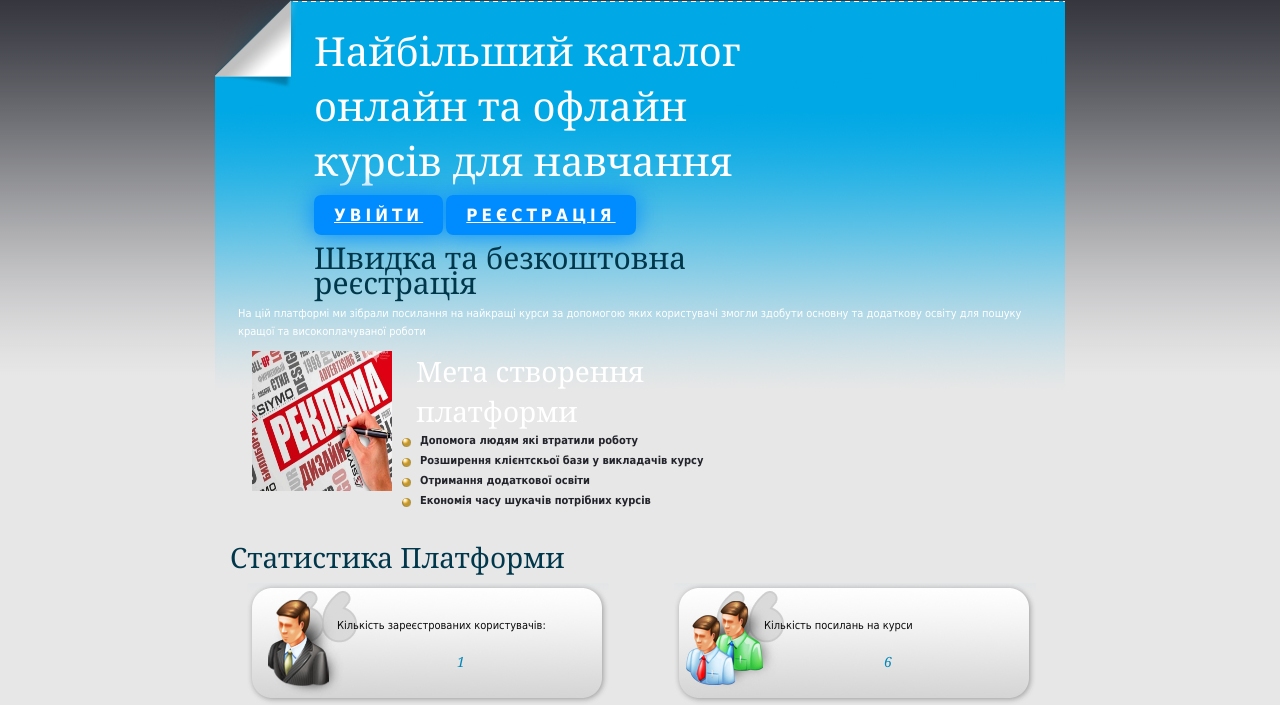
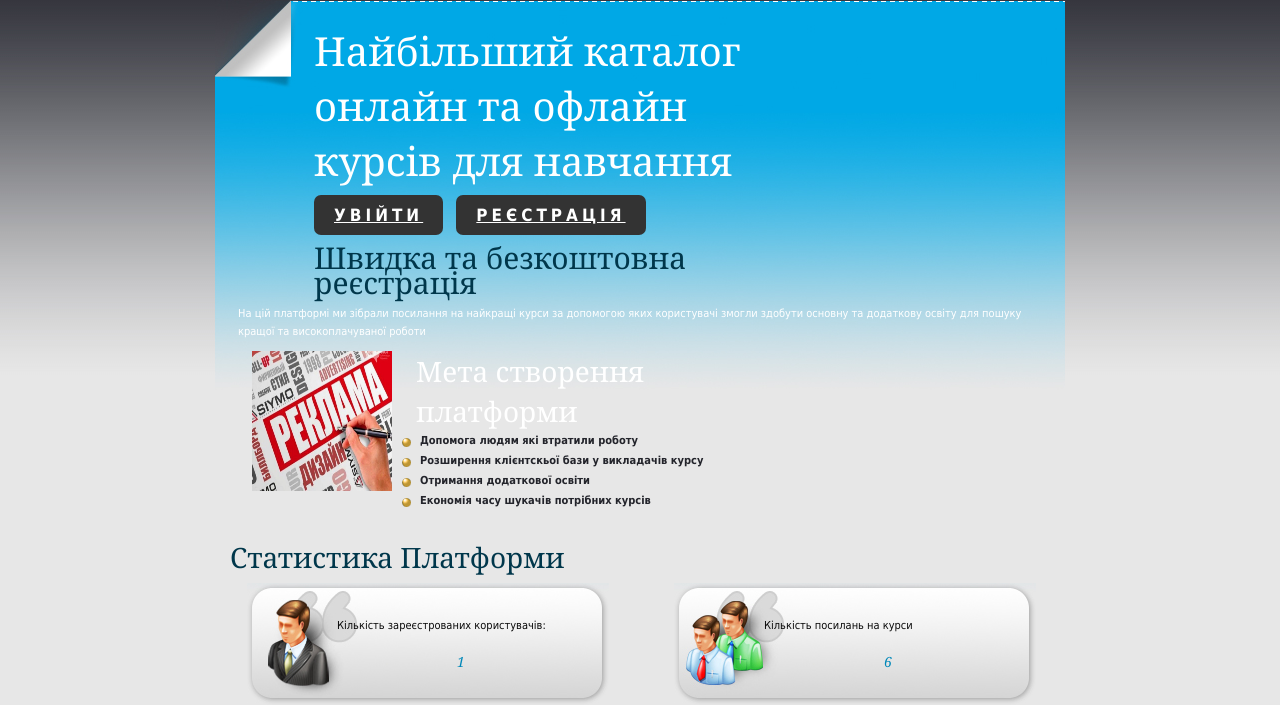
Before and after one commit to musakovskiy/education_platform, a Django app: page / in a window 1280 px wide. Shown: the part 433-1138 px from the top of the page. Run offline with Django 4.2, Linux system fonts and the light colour scheme; data comes from the database, SQL or seed files in the repository; both versions use the stored data as it was after the commit.

Commit message:
changed button log in and register

```diff
--- a/static/css/style.css
+++ b/static/css/style.css
@@ -341,6 +341,7 @@ a.twitterbtn:hover {
 	color:#000;
 }
 
+/* Existing styles for shadow__btn */
 .shadow__btn {
   padding: 10px 20px;
   border: none;
@@ -352,15 +353,30 @@ a.twitterbtn:hover {
   text-transform: uppercase;
   transition: 0.5s;
   transition-property: box-shadow;
-
 }
 
-.shadow__btn {
-  background: rgb(0,140,255);
-  box-shadow: 0 0 25px rgb(0,140,255);
+/* Style for normal state */
+.shadow__btn.register-btn {
+  background: #333; /* Dark gray background */
+  margin-right: 10px; /* Adjust the right margin for spacing */
 }
 
-.shadow__btn:hover {
+/* Style for hover state */
+.shadow__btn.register-btn:hover {
+  box-shadow: 0 0 5px #333,
+              0 0 25px #333,
+              0 0 50px #333,
+              0 0 100px #333;
+}
+
+/* Style for the "список курсів" button */
+.shadow__btn.course-list-btn {
+  background: rgb(0,140,255);
+  margin-right: 10px;
+}
+
+/* Style for hover state of the "список курсів" button */
+.shadow__btn.course-list-btn:hover {
   box-shadow: 0 0 5px rgb(0,140,255),
               0 0 25px rgb(0,140,255),
               0 0 50px rgb(0,140,255),
--- a/templates/courses/index.html
+++ b/templates/courses/index.html
@@ -28,14 +28,14 @@
             <div class="welcometext_area">
                 <p class="welcome_text">Найбільший каталог онлайн та офлайн курсів для навчання </p>
                 <br>
-                {% if user.is_authenticated %}
-                    <!-- Add the button for logged-in users -->
-                    <a href="{% url 'courses:category-list' %}" class="shadow__btn">список курсів</a>
-                    <a href="{% url 'logout' %}" class="shadow__btn">Вийти</a>
-                {% else %}
-                    <a href="{% url 'login' %}" class="shadow__btn">Увійти</a>
-                    <a href="{% url 'courses:register' %}" class="shadow__btn">Реєстрація</a>
-                {% endif %}
+               {% if user.is_authenticated %}
+                 <!-- Add the button for logged-in users -->
+                 <a href="{% url 'courses:category-list' %}" class="shadow__btn course-list-btn">список курсів</a>
+                 <a href="{% url 'logout' %}" class="shadow__btn">Вийти</a>
+               {% else %}
+                 <a href="{% url 'login' %}" class="shadow__btn register-btn">Увійти</a>
+                 <a href="{% url 'courses:register' %}" class="shadow__btn register-btn">Реєстрація</a>
+               {% endif %}
                 <br>
                 <br>
                 <p class="bluetext">Швидка та безкоштовна реєстрація</p>
```
Also changed, not shown: db.sqlite3.
